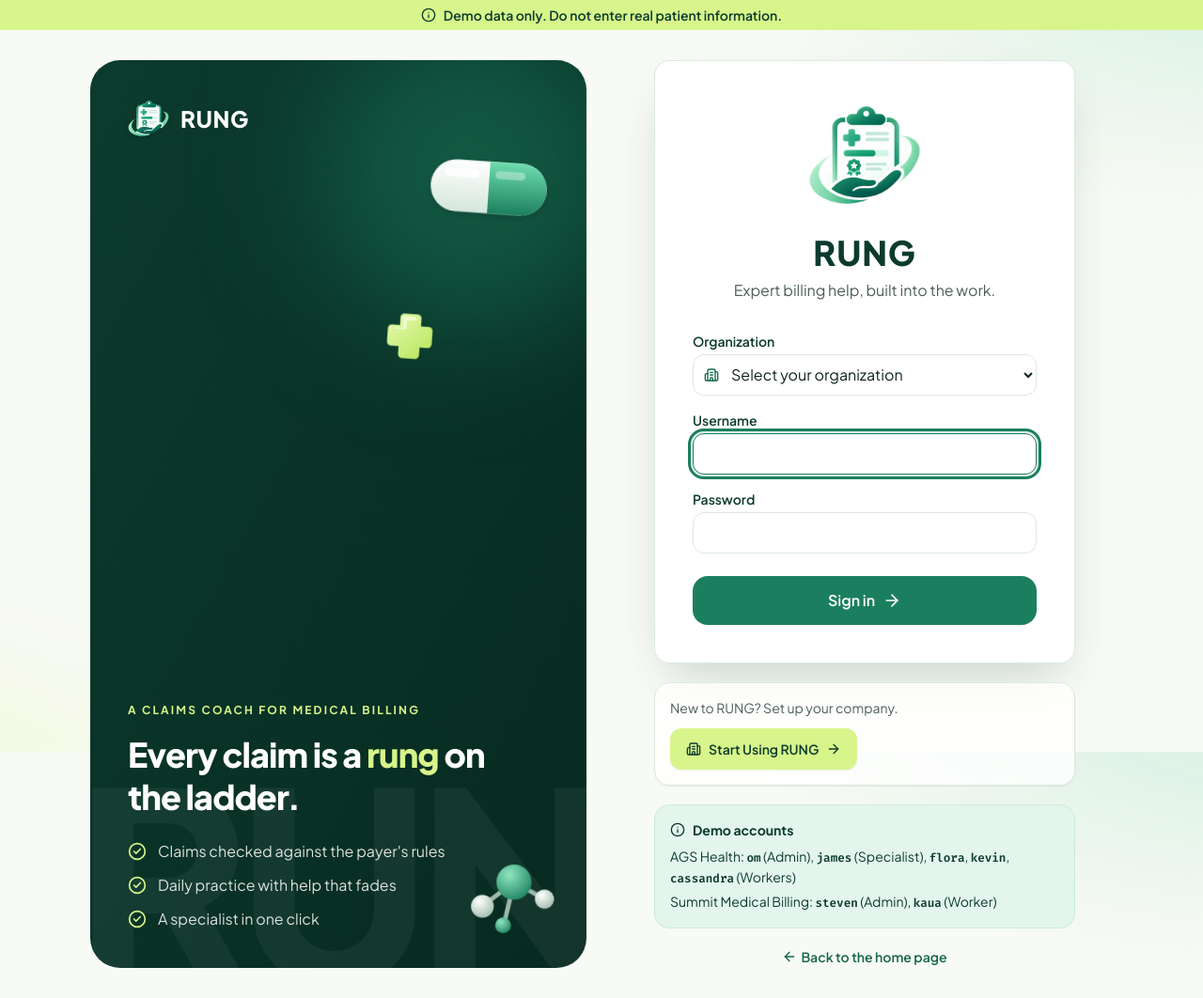
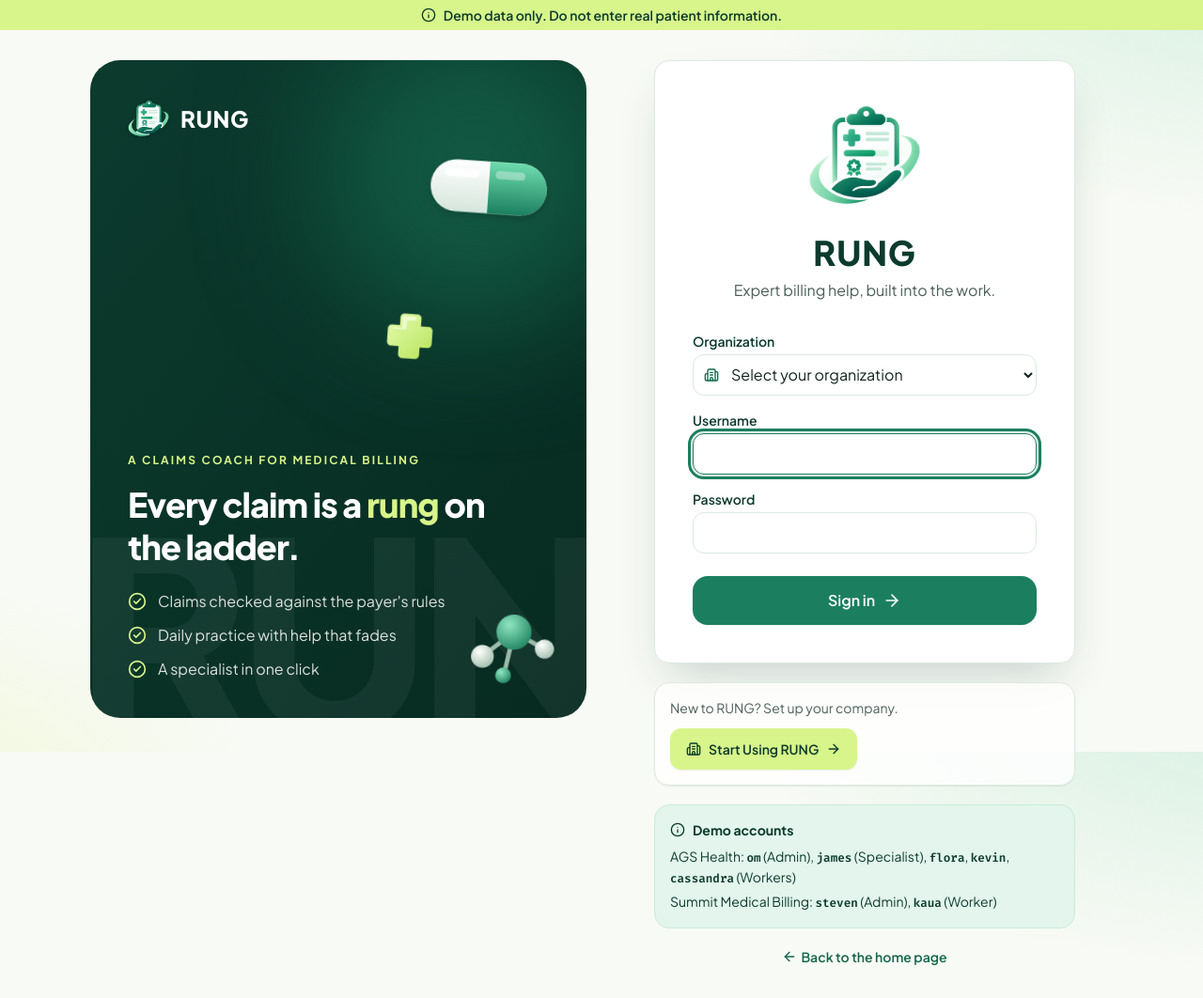
Before and after one commit to omparikh813/rung, a Django app: page /login/ in a window 1280 px wide. Shown: the whole page at 94% size. Run offline with Django 5.2, Linux system fonts and the light colour scheme; data that the repository does not hold is empty; style sheets or scripts are compiled from the project's sources.

Commit message:
Keep the sign in page's green panel at screen height
The panel no longer stretches to match the right column, so the Start
Using RUNG box and demo hint sit below the sign in card without making
the panel taller. It stays in view while the right column scrolls.

Co-Authored-By: Claude Opus 5.5 <noreply@anthropic.com>
Claude-Session: https://claude.ai/code/session_01FdxG6Qj1TyAHjXmvZrHA6F

```diff
--- a/core/templates/core/login.html
+++ b/core/templates/core/login.html
@@ -3,8 +3,8 @@
 {% block title %}Sign in{% endblock %}
 {% block shell %}
 {% include "core/partials/demo_banner.html" %}
-<main id="main" class="mx-auto grid min-h-[calc(100vh-2.25rem)] w-full max-w-6xl items-center gap-8 px-4 py-8 lg:grid-cols-2 lg:px-8">
-  <section class="relative isolate hidden h-full min-h-[34rem] flex-col justify-between overflow-hidden rounded-[2rem] bg-linear-to-br from-forest to-forest-deep p-10 text-white lg:flex">
+<main id="main" class="mx-auto grid min-h-[calc(100vh-2.25rem)] w-full max-w-6xl items-start gap-8 px-4 py-8 lg:grid-cols-2 lg:px-8">
+  <section class="relative isolate hidden h-[calc(100vh-6.25rem)] max-h-[52rem] min-h-[34rem] lg:sticky lg:top-8 flex-col justify-between overflow-hidden rounded-[2rem] bg-linear-to-br from-forest to-forest-deep p-10 text-white lg:flex">
     <span class="blob -top-10 -right-10 size-80 bg-primary/50" aria-hidden="true"></span>
     <span class="bg-type -bottom-4 -left-4 text-white/5" aria-hidden="true">RUNG</span>
     {% include "core/partials/shapes/capsule.html" with class="floaty top-24 right-10 w-32 drop-shadow-lg" %}
```
